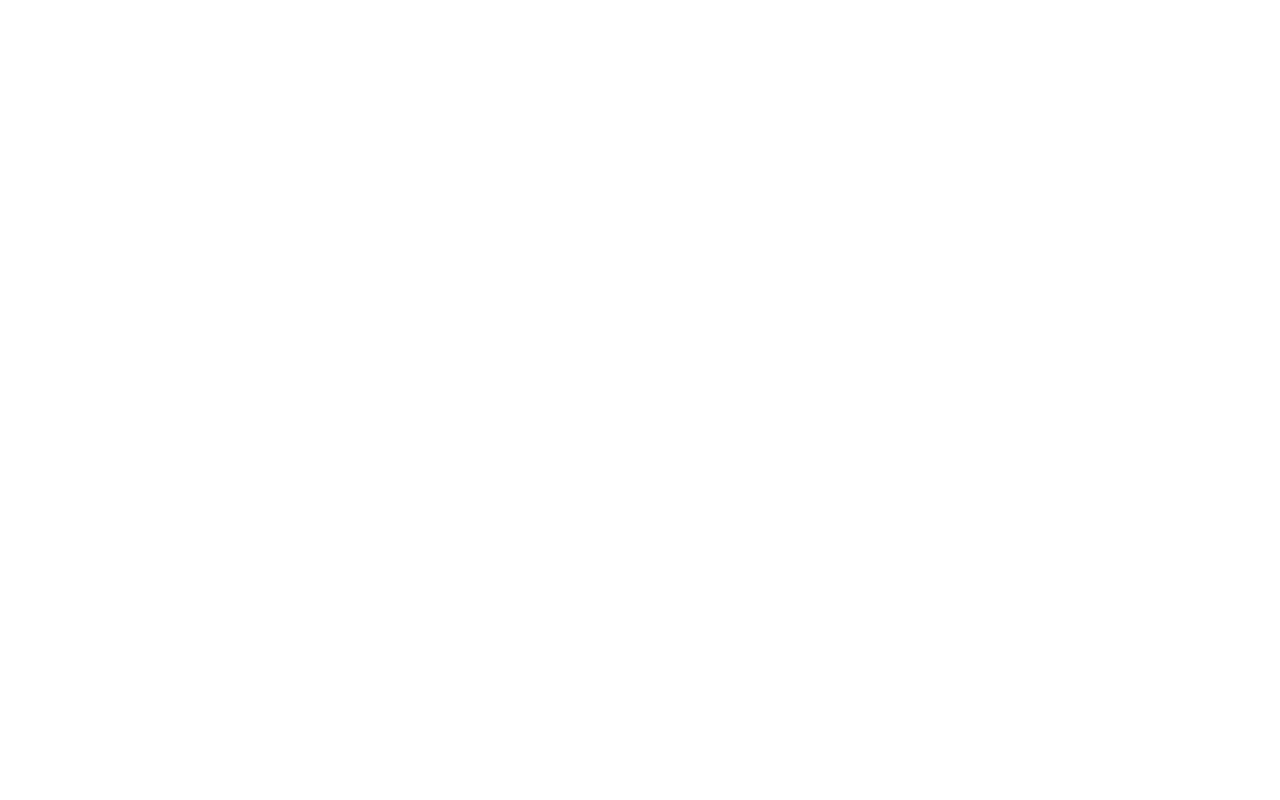
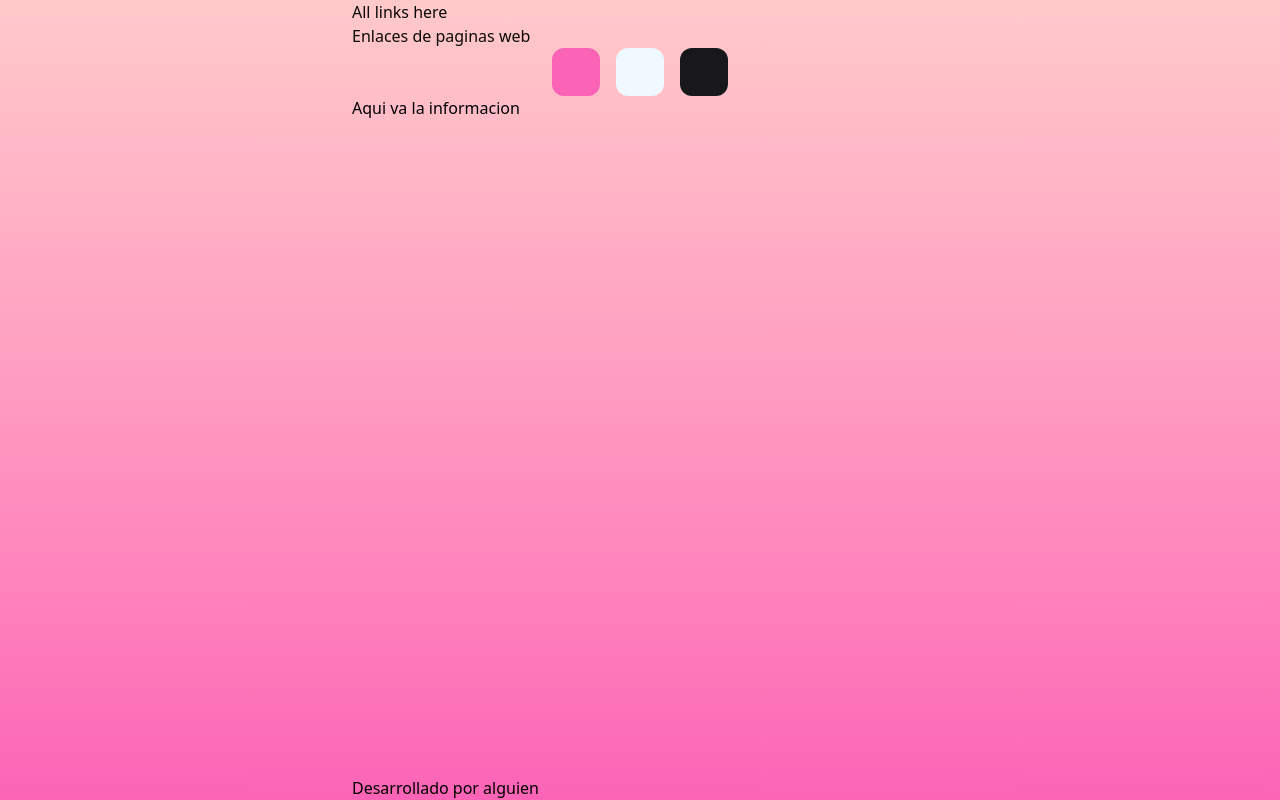
Before and after one commit to BryanGordon/web-links, a plain HTML site: page index.html in a window 1280 px wide. Drawn offline with nearby package versions, Linux system fonts and the light colour scheme.

Commit message:
Create index for web links

```diff
--- a/index.html
+++ b/index.html
@@ -4,8 +4,39 @@
   <meta charset="UTF-8">
   <meta name="viewport" content="width=device-width, initial-scale=1.0">
   <title>Webs links</title>
+  <script src="https://cdn.jsdelivr.net/npm/@tailwindcss/browser@4"></script>
 </head>
-<body>
+<body class="bg-gradient-to-b from-red-200 to-pink-400 flex flex-col max-w-xl mx-auto border-black min-h-dvh">
 
+  <header class="text-stone-950">
+    <h1>All links here</h1>
+    <p>Enlaces de paginas web</p>
+
+    <section class="flex gap-4 justify-center">
+    <a class="bg-pink-400 p-2 flex size-12 items-center justify-center rounded-xl hover:scale-105 transition-transform" href="https://instagram.com" target="_blank" aria-label="Instagram" title="Ir a Instagram">
+      <svg width="28" height="28">
+        <use xlink:href="./assets/sprites.svg#instagram" />
+      </svg>
+    </a>
+    <a class="bg-sky-50 p-2 flex size-12 items-center justify-center rounded-xl hover:scale-105 transition-transform" href="https://linkedin.com" target="_blank" aria-label="Linkedin" title="Ir a Linkedin">
+      <svg width="28" height="28">
+        <use xlink:href="./assets/sprites.svg#linkedin" />
+      </svg>
+    </a>
+    <a class="bg-zinc-900 p-2 flex size-12 items-center justify-center rounded-xl hover:scale-105 transition-transform" href="https://instagram.com" target="_blank" aria-label="Github" title="Ir a Github">
+      <svg width="28" height="28">
+        <use xlink:href="./assets/sprites.svg#github" />
+      </svg>
+    </a>
+  </section>
+  </header>
+
+  <main>
+    Aqui va la informacion
+  </main>
+
+  <footer class="mt-auto">
+    Desarrollado por alguien
+  </footer>
 </body>
 </html>
```
